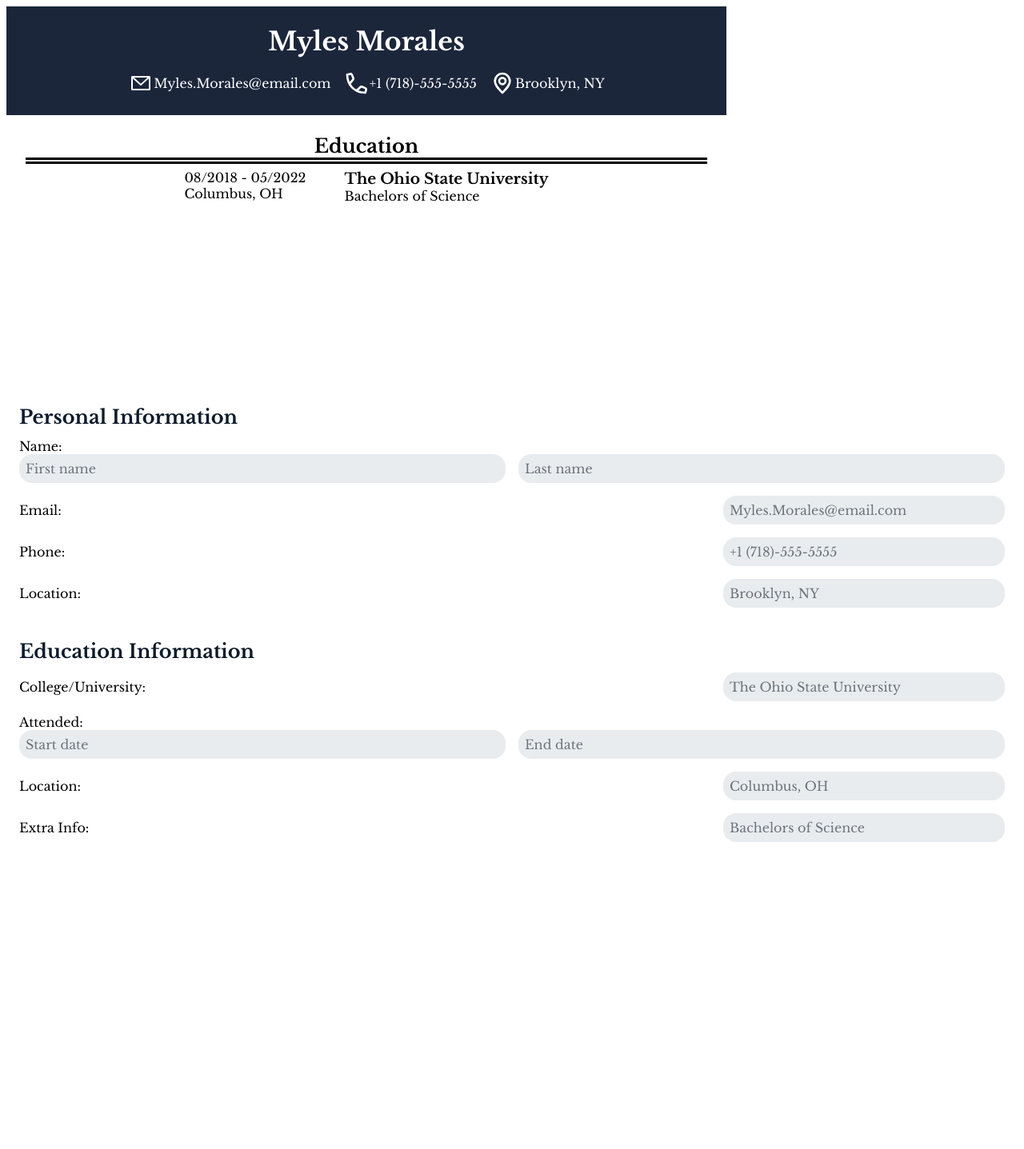
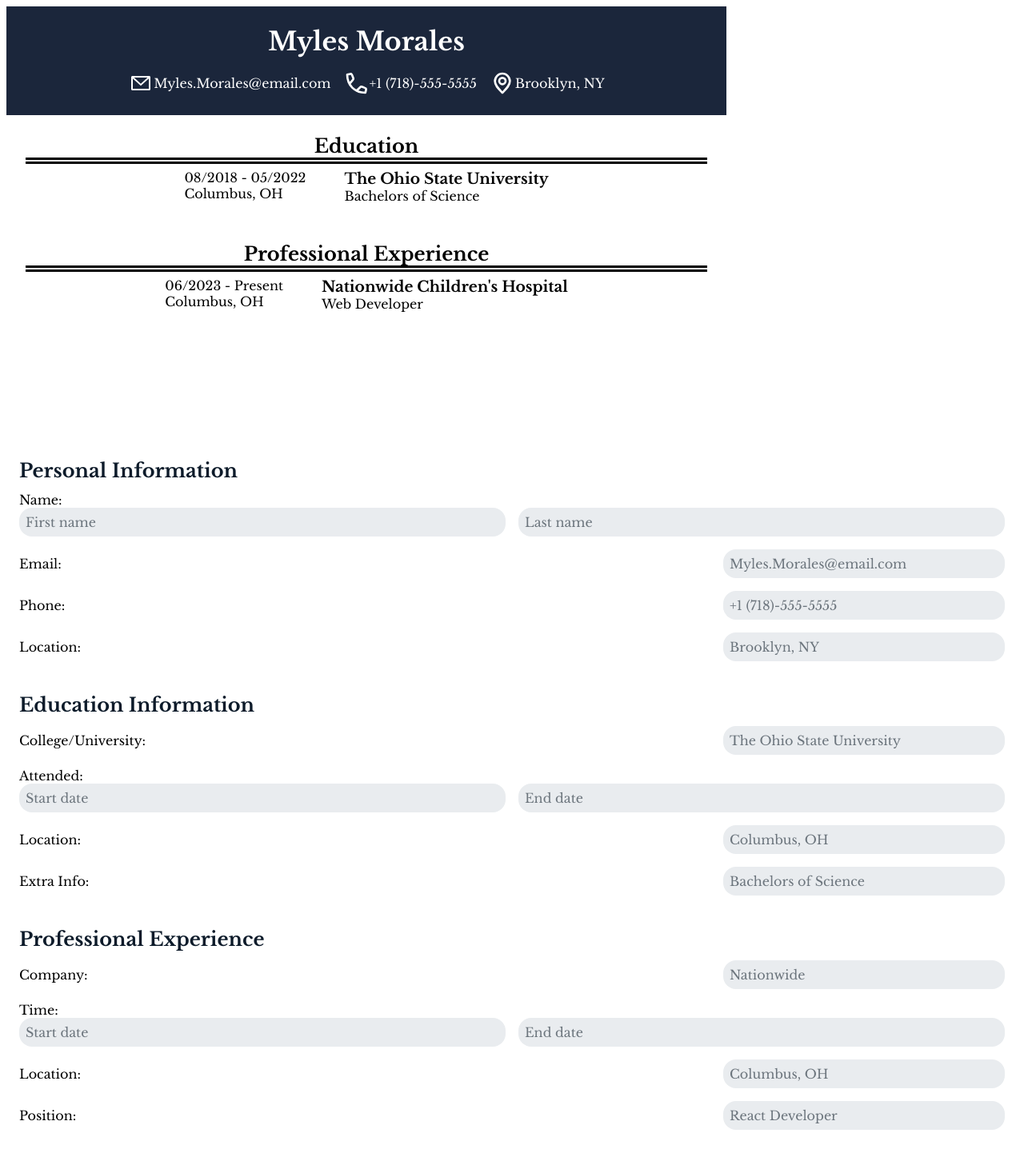
Before and after one commit to claytonm17/CV-app, a React (Vite) app: page / in a window 1280 px wide. Shown: the whole page at 80% size. Before the commit the page ends 1077 px from the top, so only its background shows below. Built offline with nearby package versions, Linux system fonts and the light colour scheme; the HTML template or start-up script is replaced by a standard one.

Commit message:
Professional experience form functionality added

```diff
--- a/src/App.jsx
+++ b/src/App.jsx
@@ -2,6 +2,7 @@ import { useState } from 'react'
 import CV from './components/CV'
 import PersonalInfoForm from './components/PersonalDetails'
 import EducationForm from './components/EducationDetails'
+import ProfessionalForm from './components/ProfessionalDetails'
 
 function App() {
 
@@ -30,11 +31,28 @@ function App() {
         setEduFormData(newEduFormData)
     }
 
+    const [proFormData, setProFormData] = useState({
+        name: "Nationwide Children's Hospital",
+        start: "06/2023",
+        end: "Present",
+        location: "Columbus, OH",
+        info: "Web Developer",
+    });
+
+    const handleProFormChange = (newProFormData) => {
+        setProFormData(newProFormData)
+    }
+
     return (
         <>
-            <CV data={formData} eduData={eduFormData}/>
+            <CV
+                data={formData}
+                eduData={eduFormData}
+                proData={proFormData}
+            />
             <PersonalInfoForm onFormDataChange={handleFormChange} />
             <EducationForm onFormDataChange={handleEduFormChange} />
+            <ProfessionalForm onFormDataChange={handleProFormChange} />
         </>
     )
 }
--- a/src/components/CV.jsx
+++ b/src/components/CV.jsx
@@ -1,5 +1,4 @@
 import { useState } from 'react'
-import education from '../index' // Update eventually
 import EmailLogo from '../assets/email.svg'
 import PhoneLogo from '../assets/phone.svg'
 import LocationLogo from '../assets/location.svg'
@@ -13,15 +12,9 @@ const professionalExperience = {
     title: "Cleveland Clinic",
     info: "Clinical Microbiology Laboratory",
 }
+*/
 
-const professionalExperience2 = {
-    date: "01/2024 - Present",
-    location: "Columbus, OH",
-    title: "The Ohio State University",
-    info: "Wexner Medical Center",
-}*/
-
-function CV({ data, eduData }) {
+function CV({ data, eduData, proData }) {
     return (
         <div className="cv">
             <CVHeading
@@ -38,6 +31,14 @@ function CV({ data, eduData }) {
                 end={eduData.end}
                 location={eduData.location}
                 info={eduData.info}
+            />
+            <CVSection
+                title={"Professional Experience"}
+                univ={proData.name}
+                start={proData.start}
+                end={proData.end}
+                location={proData.location}
+                info={proData.info}
             />
         </div>
     )
--- /dev/null
+++ b/src/components/ProfessionalDetails.jsx
@@ -0,0 +1,76 @@
+import { useState } from 'react'
+import '../styles/form.css'
+
+function Form({ onFormDataChange }) {
+
+    const [formState, setFormState] = useState({ univ: "", startDate: "", endDate: "", location: "", info: "" })
+
+    const handleChange = (e) => {
+        const { name, value } = e.target
+        const newFormState = { ...formState, [name]: value }
+        setFormState(newFormState)
+        onFormDataChange(newFormState)
+    }
+
+    const oneTextInput = (label, name, placeholder) => (
+        <div className="single-row">
+            <label className="input-row" htmlFor="input">
+            {label}
+                <input
+                    type="text"
+                    id = 'input'
+                    name = {name}
+                    placeholder={placeholder}
+                    minLength={5}
+                    maxLength={100}
+                    value={formState[name]} // Idk why this fixed it
+                    onChange={handleChange}
+                />
+            </label>
+        </div>
+    )
+
+    const twoTextInput = (label1, name1, name2) => (
+        <div className="row">
+            <label htmlFor="firstName">
+                {label1}
+                <div className="nameRow">
+                    <input
+                        type="text"
+                        id = 'firstName'
+                        name = {name1}
+                        placeholder='Start date'
+                        minLength={2}
+                        maxLength={20}
+                        value = {formState.name1}
+                        onChange={handleChange}
+                    />
+                    <input
+                        type="text"
+                        id = 'lastName'
+                        name = {name2}
+                        placeholder='End date'
+                        minLength={2}
+                        maxLength={20}
+                        value = {formState.name2}
+                        onChange={handleChange}
+                    />
+                </div>
+            </label>
+        </div>
+    )
+
+    return (
+        <div className="professionalInformationForm">
+            <h2>Professional Experience</h2>
+            <form>
+                {oneTextInput("Company:", "name", "Nationwide")}
+                {twoTextInput("Time:", "start", "end")}
+                {oneTextInput("Location:", "location", "Columbus, OH")}
+                {oneTextInput("Position:", "info", "React Developer")}
+            </form>
+        </div>
+    )
+}
+
+export default Form
--- a/src/styles/form.css
+++ b/src/styles/form.css
@@ -1,4 +1,4 @@
-.personalInformationForm, .educationInformationForm{
+.personalInformationForm, .educationInformationForm, .professionalInformationForm{
     background-color: var(--white);
     margin: 0.5em;
     padding: 1em;
@@ -6,7 +6,7 @@
     max-width: 28em;*/
 }
 
-.personalInformationForm h2, .educationInformationForm h2 {
+.personalInformationForm h2, .educationInformationForm h2, .professionalInformationForm h2{
     text-align: left;
     color: var(--darker-blue);
     margin-bottom: 0.5em;
@@ -16,7 +16,10 @@
 
 .personalInformationForm form,
 .educationInformationForm h2,
-.educationInformationForm form {
+.educationInformationForm form,
+.professionalInformationForm form,
+.professionalInformationForm h2
+{
     display: flex;
     flex-direction: column;
     gap: 1em;
```
